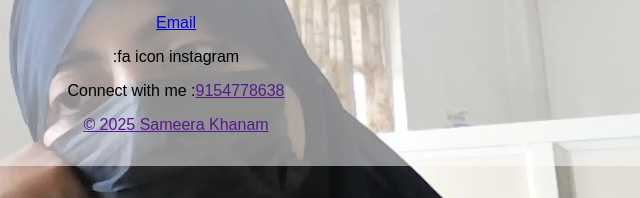
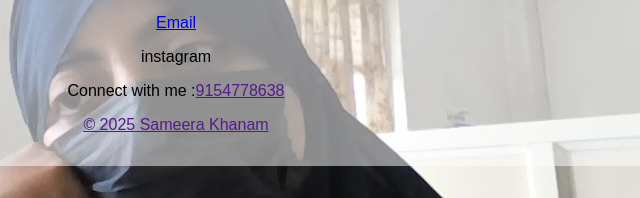
Before and after one commit to KhanamShaik/Khanams-Portfolio, a website: page index.html in a window 1280 px wide. Shown: the part 1979-2177 px from the top of the page, 464-1104 px from the left. Drawn offline with Linux system fonts and the light colour scheme.

Commit message:
Update index.html

```diff
--- a/index.html
+++ b/index.html
@@ -174,7 +174,7 @@ header nav a {
         <p><a href="https://mail.google.com/" target="_blank">Email</a></p>
         </span>
         <span><p><a href=""></a></p></span>
-            <span>:fa icon instagram</span>
+            <span>instagram</span>
 
         <span><p>Connect with me :<a href="">9154778638</p></span>
 
```
